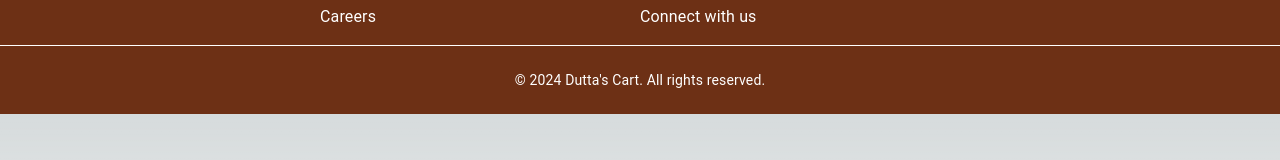
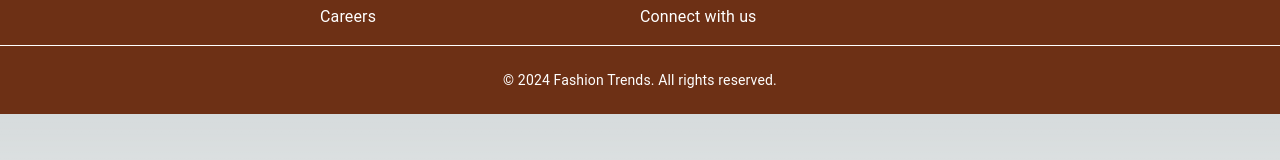
Before and after one commit to poulami1111/fashion_trends, a Next.js app: page /Footer in a window 1280 px wide. Shown: the part 267-427 px from the top of the page. Built offline with nearby package versions, Linux system fonts and the light colour scheme.

Commit message:
fix:footer

```diff
--- a/src/app/Footer/page.tsx
+++ b/src/app/Footer/page.tsx
@@ -35,7 +35,7 @@
                 </Grid>
                 <Grid item xs={12} sx={{ pt: 3, borderTop: "1px solid white" }}>
                     <Typography variant="body2" align="center">
-                        &copy; 2024 Dutta&apos;s Cart. All rights reserved.
+                        &copy; 2024 Fashion Trends. All rights reserved.
                     </Typography>
                 </Grid>
             </Grid>
```
